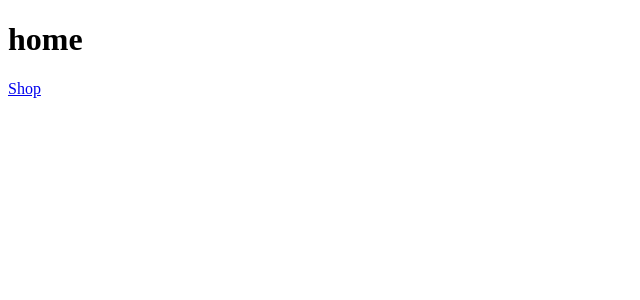
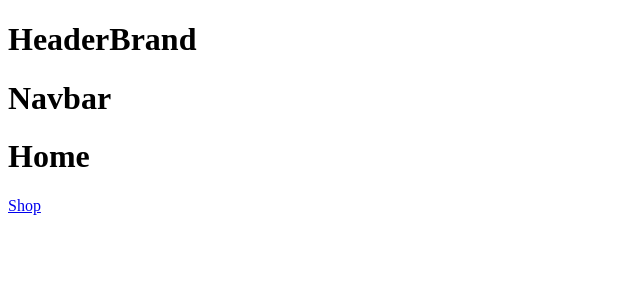
Before and after one commit to daimyo-rb/shopping-cart, a React (Vite) app: page / in a window 1280 px wide. Shown: the top 300 px of the page, without its empty margins (0-640 px from the left). Built offline with nearby package versions, Linux system fonts and the light colour scheme.

Commit message:
Create components and subcomponents for Home and Shop. Refactor so Header lives in App.jsx

```diff
--- a/src/App.jsx
+++ b/src/App.jsx
@@ -1,13 +1,13 @@
-import { useState } from 'react'
-import { Link } from "react-router-dom";
+import { Link, Outlet } from "react-router-dom";
+import Header from './components/Header';
 
 function App() {
-  const [count, setCount] = useState(0)
-
   return (
     <>
-      <h1>home</h1>
-      <Link to="shop">Shop</Link>
+      <Header />
+      <div>
+        <Outlet />
+      </div>
     </>
   )
 }
--- /dev/null
+++ b/src/components/Header.jsx
@@ -0,0 +1,13 @@
+import HeaderBrand from "./HeaderBrand";
+import Navbar from "./Navbar";
+
+function Header() {
+  return (
+    <div className="header">
+      <HeaderBrand />
+      <Navbar />
+    </div>
+  )
+}
+
+export default Header;
--- /dev/null
+++ b/src/components/HeaderBrand.jsx
@@ -0,0 +1,7 @@
+function HeaderBrand() {
+  return (
+    <h1>HeaderBrand</h1>
+  )
+}
+
+export default HeaderBrand;
--- /dev/null
+++ b/src/components/Home.jsx
@@ -0,0 +1,12 @@
+import { Link } from "react-router-dom";
+
+function Home() {
+  return (
+    <>
+      <h1>Home</h1>
+      <Link to="shop">Shop</Link>
+    </>
+  )
+}
+
+export default Home
--- /dev/null
+++ b/src/components/Navbar.jsx
@@ -0,0 +1,7 @@
+function Navbar() {
+  return (
+    <h1>Navbar</h1>
+  )
+}
+
+export default Navbar;
--- a/src/main.jsx
+++ b/src/main.jsx
@@ -2,16 +2,18 @@ import { StrictMode } from "react";
 import { createRoot } from "react-dom/client";
 import { createBrowserRouter, RouterProvider } from "react-router-dom";
 import App from "./App";
-import Shop from "./components/Shop"
+import Home from "./components/Home";
+import Shop from "./components/Shop";
+
 
 const router = createBrowserRouter([
   {
     path: "/",
     element: <App />,
-  },
-  {
-    path: "shop",
-    element: <Shop />,
+    children: [
+      { index: true, element: <Home />},
+      { path: 'shop', element: <Shop />},
+    ]
   },
 ]);
 
```
Also changed, not shown: src/components/Shop.jsx (+6 -4 lines).
